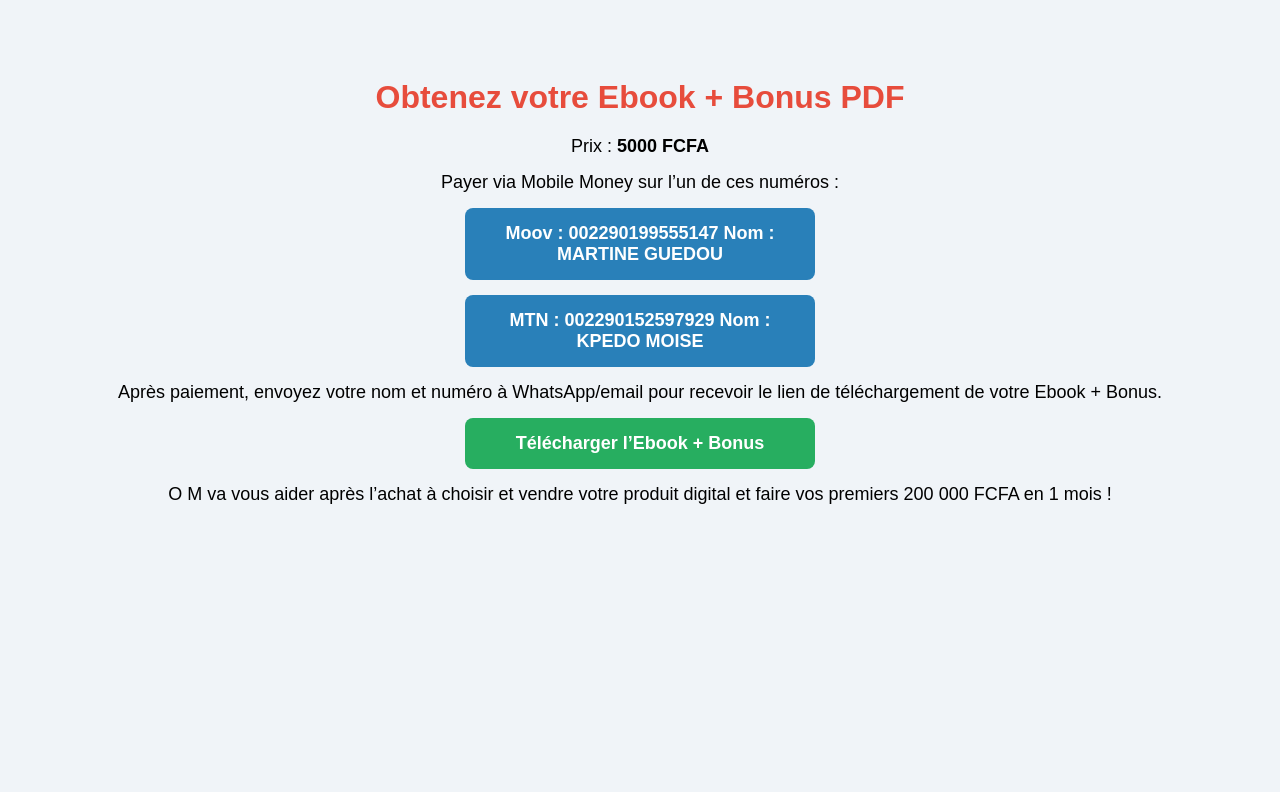
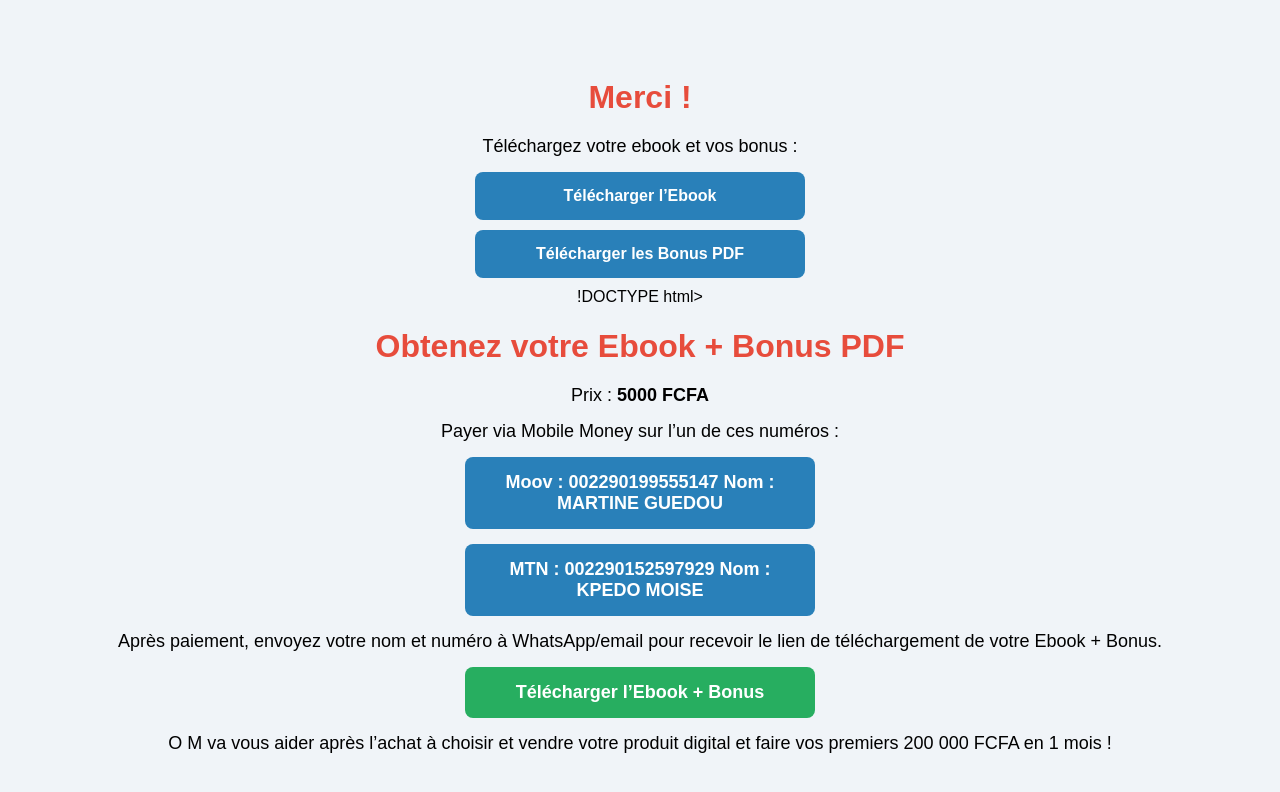
Before and after one commit to reussite775/page-vente-ebookS, a plain HTML site: page index.html in a window 1280 px wide. Drawn offline with Linux system fonts and the light colour scheme.

Commit message:
Update index.html

```diff
--- a/index.html
+++ b/index.html
@@ -1,4 +1,23 @@
 <!DOCTYPE html>
+<html lang="fr">
+<head>
+  <meta charset="UTF-8">
+  <title>Téléchargement Ebook + Bonus</title>
+  <style>
+    body { font-family: Arial, sans-serif; text-align:center; padding:50px; background-color:#f0f4f8; }
+    h1 { color:#27ae60; margin-bottom:20px; }
+    a { display:block; margin:10px auto; padding:15px; width:300px; background-color:#2980b9; color:#fff; text-decoration:none; border-radius:8px; font-weight:bold; }
+    a:hover { background-color:#1f618d; }
+  </style>
+</head>
+<body>
+  <h1>Merci !</h1>
+  <p>Téléchargez votre ebook et vos bonus :</p>
+  <a href="ebook.pdf" download>Télécharger l’Ebook</a>
+  <a href="bonus.pdf" download>Télécharger les Bonus PDF</a>
+</body>
+</html>
+!DOCTYPE html>
 <html lang="fr">
 <head>
   <meta charset="UTF-8">
```
